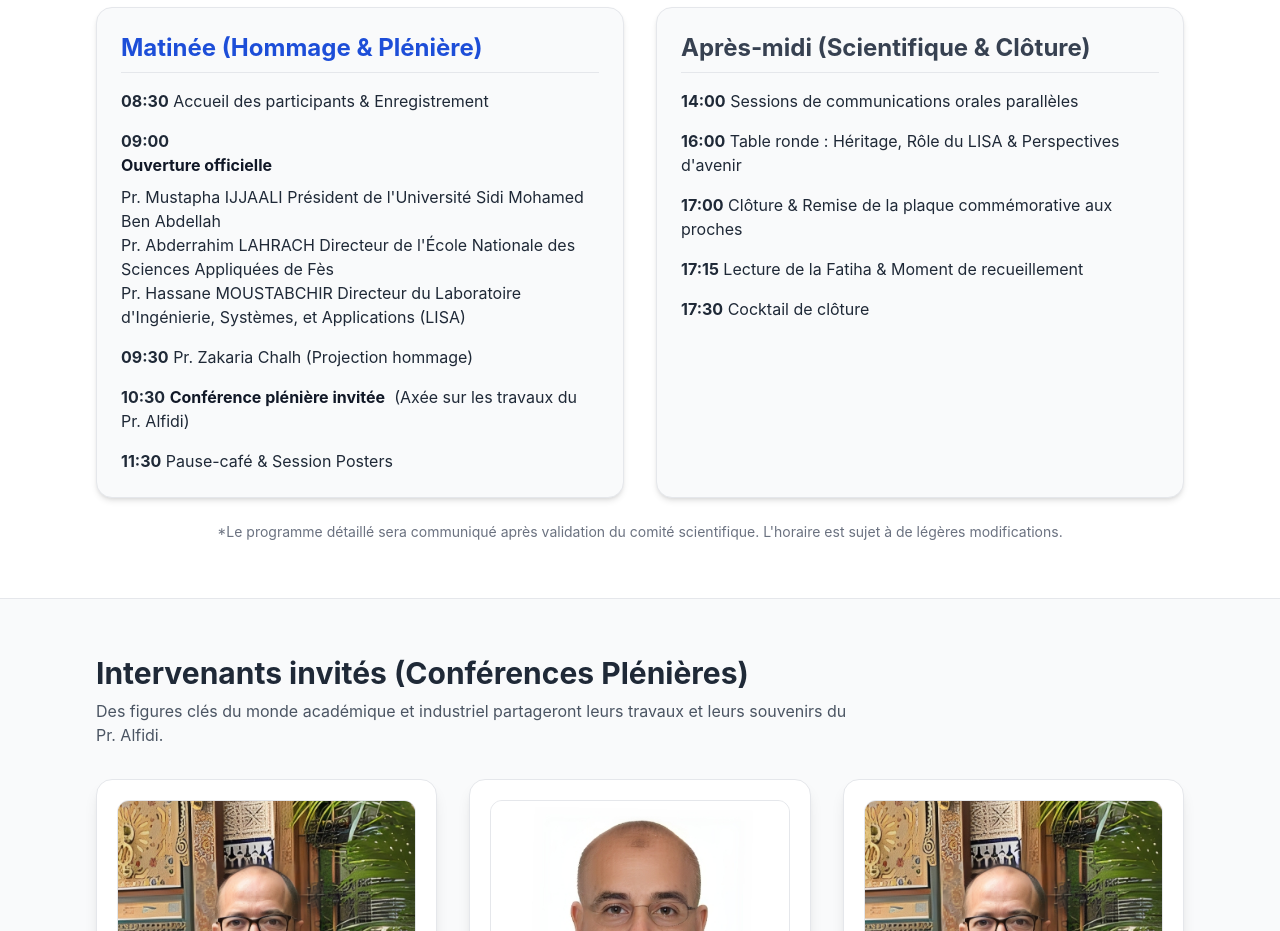
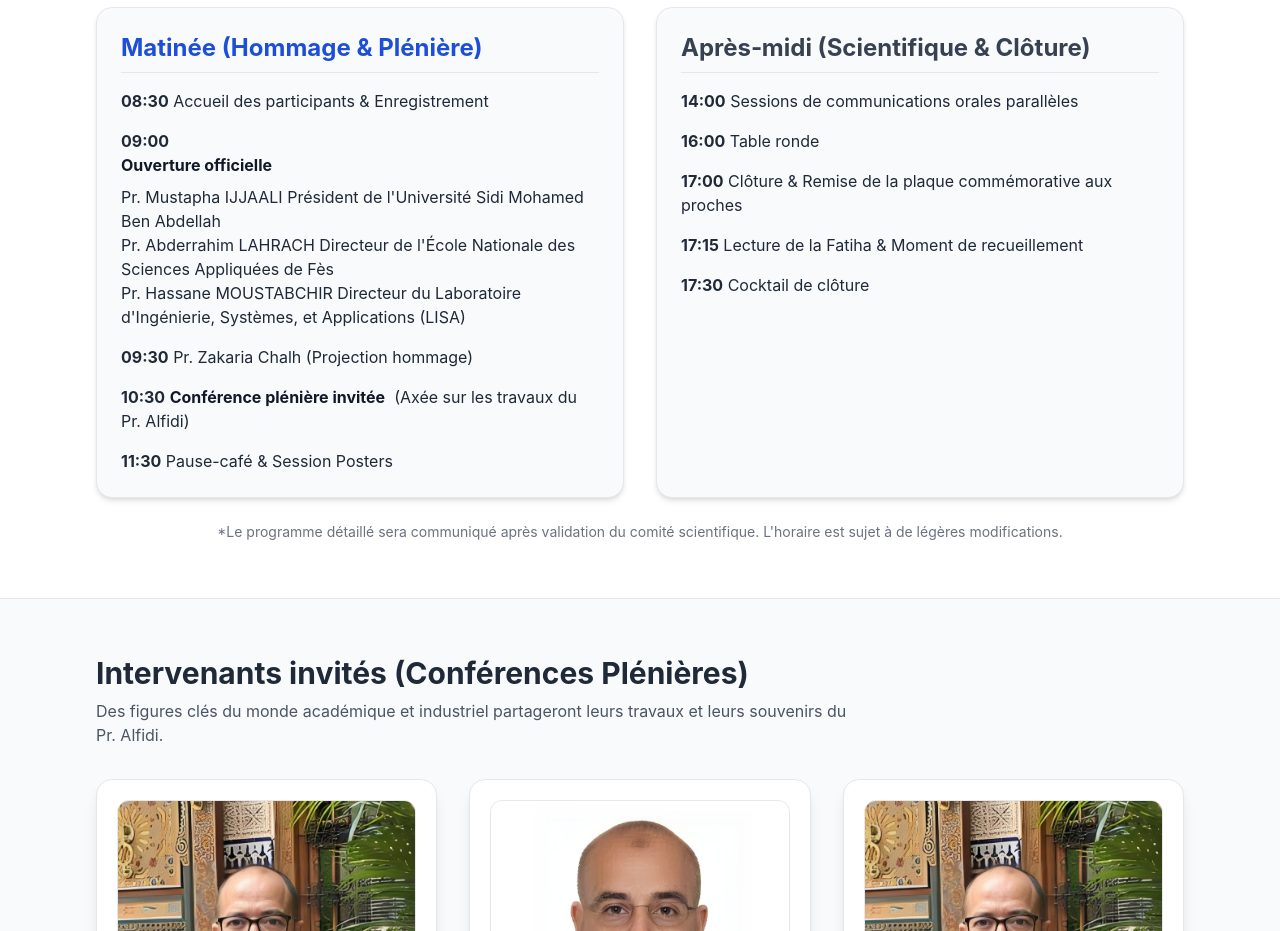
Before and after one commit to LisaMemorialDay/scientific, a plain HTML site: page index.html in a window 1280 px wide. Shown: the part 2080-3011 px from the top of the page. Drawn offline with nearby package versions, Linux system fonts and the light colour scheme.

Commit message:
Update index.html

```diff
--- a/index.html
+++ b/index.html
@@ -438,7 +438,7 @@
                     <h3 class="font-bold text-2xl text-gray-700 border-b pb-2 mb-4">Après‑midi (Scientifique & Clôture)</h3>
                     <ul class="mt-3 space-y-4 text-base">
                         <li class="program-item"><strong>14:00</strong> <span class="program-details">Sessions de communications orales parallèles</span></li>
-                        <li class="program-item"><strong>16:00</strong> <span class="program-details">Table ronde : Héritage, Rôle du LISA & Perspectives d'avenir</span></li>
+                        <li class="program-item"><strong>16:00</strong> <span class="program-details">Table ronde
                         <li class="program-item"><strong>17:00</strong> <span class="program-details">Clôture & Remise de la plaque commémorative aux proches</span></li>
                         <li class="program-item"><strong>17:15</strong> <span class="program-details">Lecture de la Fatiha & Moment de recueillement</span></li>
                         <li class="program-item"><strong>17:30</strong> <span class="program-details">Cocktail de clôture</span></li>
```
